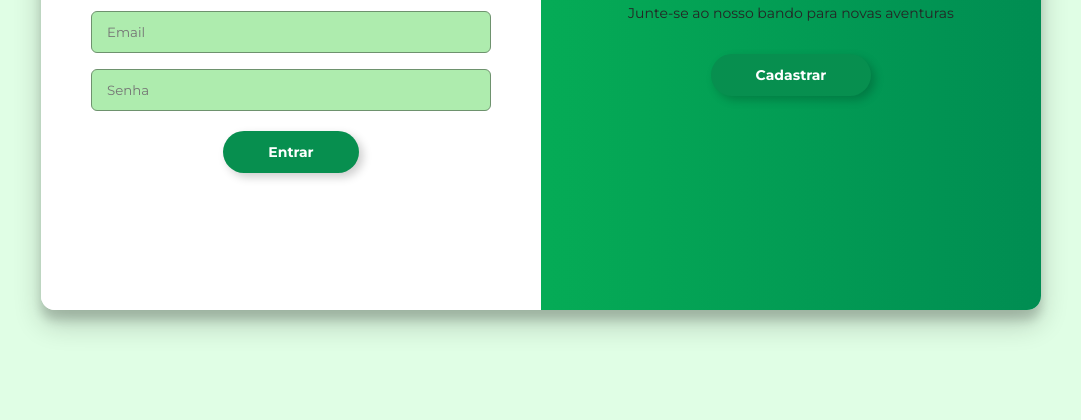
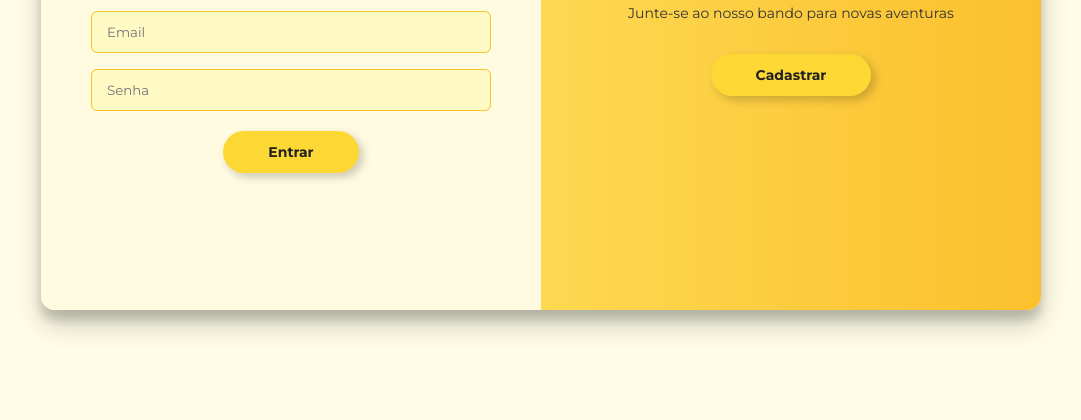
Before and after one commit to obelganarios/siteinfo, a plain HTML site: page index.html in a window 1280 px wide. Shown: the part 380-800 px from the top of the page, without its empty margins (99-1180 px from the left). Drawn offline with Linux system fonts and the light colour scheme.

Commit message:
Add files via upload

```diff
--- a/index.html
+++ b/index.html
@@ -7,18 +7,16 @@
     <title>Entrar no Ninho</title>
     <link href="https://fonts.googleapis.com/css2?family=Montserrat:wght@100;300;400;500;600;700;800;900&display=swap"
         rel="stylesheet">
-
     <style>
         * {
             box-sizing: border-box;
             margin: 0;
             padding: 0;
             font-family: 'Montserrat', sans-serif;
-
         }
 
         body {
-            background: #e0fee5;
+            background: #fffde7; /* Amarelo claro */
             display: flex;
             justify-content: center;
             align-items: center;
@@ -26,7 +24,7 @@
         }
 
         .container {
-            background: #ffffff;
+            background: #fffbe0; /* Amarelo muito claro */
             border-radius: 14px;
             box-shadow: 0 14px 28px rgba(0, 0, 0, 0.2),
                 0 10px 10px rgba(0, 0, 0, 0.15);
@@ -80,7 +78,7 @@
         }
 
         form {
-            background: #ffffff;
+            background: #fffbe0;
             display: flex;
             flex-direction: column;
             padding: 0 50px;
@@ -91,22 +89,21 @@
         }
 
         input {
-            background-color: #aeecae;
-            border: 1px solid #6e926e;
-            ;
+            background-color: #fff9c4; /* amarelo suave */
+            border: 1px solid #fbc02d; /* amarelo ouro */
             padding: 12px 15px;
             margin: 8px 0;
             width: 100%;
             border-radius: 6px;
-            color: black;
+            color: #333;
         }
 
         button {
             border-radius: 25px;
             border: none;
             padding: 12px 45px;
-            background-color: #078f4f;
-            color: white;
+            background-color: #fdd835; /* amarelo canário */
+            color: #212121;
             font-size: 14px;
             cursor: pointer;
             margin-top: 12px;
@@ -116,10 +113,9 @@
         }
 
         button:hover {
-            background-color: #02572f;
-            box-shadow: 6px 6px 15px rgba(0, 0, 0, 0.3);
+            background-color: #fbc02d;
+            box-shadow: 6px 6px 15px rgba(255, 193, 7, 0.4);
         }
-
 
         .overlay-container {
             position: absolute;
@@ -137,8 +133,8 @@
         }
 
         .overlay {
-            background: linear-gradient(to right, #0aca5a, #008d52);
-            color: #252525;
+            background: linear-gradient(to right, #fff176, #fbc02d); /* gradiente canário */
+            color: #333;
             position: relative;
             left: -100%;
             height: 100%;
@@ -250,7 +246,6 @@
             container.classList.remove("right-panel-active");
         });
     </script>
-
 </body>
 
 </html>
```
